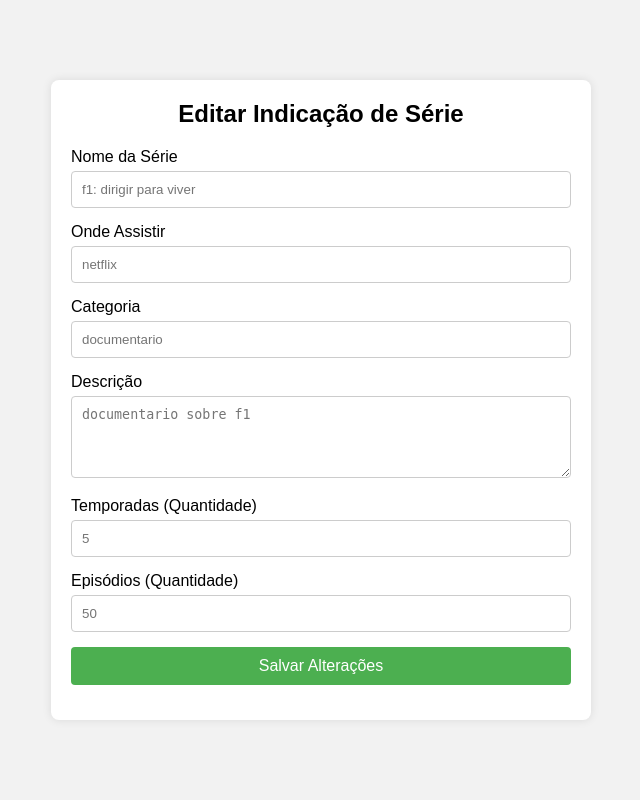
After one commit to diegogabriel250510/CINEFLIX, a Django app: page /series/alterar/3/ in a window 1280 px wide. The commit adds this page. Shown: the whole page, without its empty margins (319-959 px from the left). Run offline with Django 5.2, Linux system fonts and the light colour scheme; data comes from the database, SQL or seed files in the repository; both versions use the stored data as it was after the commit.

Commit message:
adicionando função de editar(filmes e series)

```diff
--- a/filmes/urls.py
+++ b/filmes/urls.py
@@ -3,5 +3,6 @@ from . import views
 urlpatterns = [
     path('cadastro/', views.cadastro, name="cadastro_filmes"),
     path('home/', views.home, name="home_filmes"),
-    path('remover/<int:id>', views.remover, name="remover_filmes")
+    path('remover/<int:id>', views.remover, name="remover_filmes"),
+    path('alterar/<int:id>', views.alterar, name="alterar_filmes")
 ]
--- /dev/null
+++ b/series/templates/alterar_series.html
@@ -0,0 +1,99 @@
+<!DOCTYPE html>
+<html lang="pt-BR">
+<head>
+    <meta charset="UTF-8">
+    <meta name="viewport" content="width=device-width, initial-scale=1.0">
+    <title>Editar Indicação de Série</title>
+    <style>
+        body {
+            font-family: Arial, sans-serif;
+            background-color: #f2f2f2;
+            display: flex;
+            justify-content: center;
+            align-items: center;
+            height: 100vh;
+            margin: 0;
+        }
+        .form-container {
+            background-color: #fff;
+            padding: 20px;
+            border-radius: 8px;
+            box-shadow: 0 0 10px rgba(0, 0, 0, 0.1);
+            width: 100%;
+            max-width: 500px;
+        }
+        .form-container h2 {
+            margin-top: 0;
+            text-align: center;
+        }
+        .form-group {
+            margin-bottom: 15px;
+        }
+        .form-group label {
+            display: block;
+            margin-bottom: 5px;
+        }
+        .form-group input,
+        .form-group select,
+        .form-group textarea {
+            width: 100%;
+            padding: 10px;
+            border: 1px solid #ccc;
+            border-radius: 4px;
+            box-sizing: border-box;
+        }
+        .form-group textarea {
+            resize: vertical;
+        }
+        .form-group button {
+            width: 100%;
+            padding: 10px;
+            background-color: #4CAF50;
+            border: none;
+            border-radius: 4px;
+            color: white;
+            font-size: 16px;
+            cursor: pointer;
+        }
+        .form-group button:hover {
+            background-color: #45a049;
+        }
+    </style>
+</head>
+<body>
+    <div class="form-container">
+        <h2>Editar Indicação de Série</h2>
+        {% for serie in series %}
+        <form action="{% url 'alterar_series' serie.id %}" method="POST"> {% csrf_token %}
+            <div class="form-group">
+                <label for="nome">Nome da Série</label>
+                <input type="text" id="nome" name="nome" placeholder="{{serie.nome}}" required>
+            </div>
+            <div class="form-group">
+                <label for="onde_assistir">Onde Assistir</label>
+                <input type="text" id="onde_assistir" name="onde_assistir" placeholder="{{serie.onde_assistir}}" required>
+            </div>
+            <div class="form-group">
+                <label for="categoria">Categoria</label>
+                <input type="text" id="categoria" name="categoria" placeholder="{{serie.categoria}}" required>
+            </div>
+            <div class="form-group">
+                <label for="descricao">Descrição</label>
+                <textarea id="descricao" name="descricao" rows="4" placeholder="{{serie.descricao}}" required></textarea>
+            </div>
+            <div class="form-group">
+                <label for="temporadas">Temporadas (Quantidade)</label>
+                <input type="number" id="temporadas" name="temporadas" placeholder="{{serie.temporadas}}" required>
+            </div>
+            <div class="form-group">
+                <label for="episodios">Episódios (Quantidade)</label>
+                <input type="number" id="episodios" name="episodios" placeholder="{{serie.episodios}}" required>
+            </div>
+            <div class="form-group">
+                <button type="submit">Salvar Alterações</button>
+            </div>
+            {% endfor %}
+        </form>
+    </div>
+</body>
+</html>
--- a/series/templates/cadastro_series.html
+++ b/series/templates/cadastro_series.html
@@ -89,10 +89,10 @@
             <label for="descricao">Descrição:</label>
             <textarea id="descricao" name="descricao" rows="4" required></textarea>
 
-            <label for="temporadas">Temporadas:<label>
+            <label for="temporadas">Temporadas: (Quantidade)<label>
             <input type="text" id="temporadas" name="temporadas" required>
 
-            <label for="episodios">Episodios:<label>
+            <label for="episodios">Episodios: (Quantidade)<label>
             <input type="text" id="episodios" name="episodios" required>
 
             <div class="buttons">
--- a/series/urls.py
+++ b/series/urls.py
@@ -3,5 +3,6 @@ from . import views
 urlpatterns = [
     path('cadastro/', views.cadastro, name="cadastro_series"),
     path('home/', views.home, name="home_series"),
-    path('remover/<int:id>', views.remover, name="remover_series")
+    path('remover/<int:id>', views.remover, name="remover_series"),
+    path('alterar/<int:id>/', views.alterar, name="alterar_series")
 ]
--- a/series/views.py
+++ b/series/views.py
@@ -20,9 +20,33 @@ def cadastro(request):
 def home(request):
     series = Serie.objects.all()
     return render(request, 'home_series.html', {'series':series})
+
 def remover(request, id):
     serie_remover = Serie.objects.filter(id=id)
     if len(serie_remover) == 1:
         serie_remover.delete()
     series = Serie.objects.all()
     return render(request, 'home_series.html', {'series':series})
+
+def alterar(request, id):
+    if request.method == "GET":
+        series = Serie.objects.filter(id=id)
+        return render(request, 'alterar_series.html', {'series':series})
+    elif request.method == "POST":
+        nome = request.POST.get('nome')
+        onde_assistir = request.POST.get('onde_assistir')
+        categoria = request.POST.get('categoria')
+        descricao = request.POST.get('descricao')
+        temporadas = request.POST.get('temporadas')
+        episodios = request.POST.get('episodios')
+
+        serie_editada = Serie(nome=nome,
+                              onde_assistir=onde_assistir,
+                              categoria=categoria,
+                              descricao=descricao,
+                              temporadas=temporadas,
+                              episodios=episodios)
+        serie_editada.save()
+
+        series = Serie.objects.all()
+        return render(request, 'home_series.html', {'series':series})
```
Also changed, not shown: filmes/templates/alterar_filmes.html (added, +91 -0 lines), filmes/templates/home.html (+10 -2 lines), filmes/views.py (+19 -0 lines), manage.py (added, +22 -0 lines), series/templates/home_series.html (+25 -7 lines), db.sqlite3 (added).
